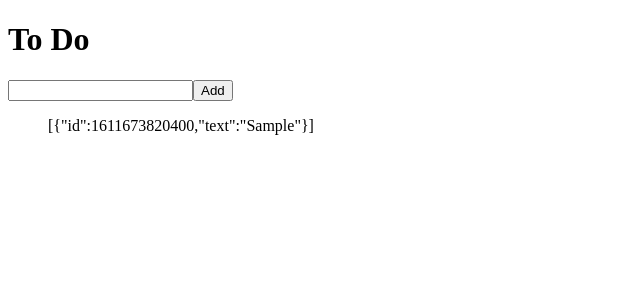
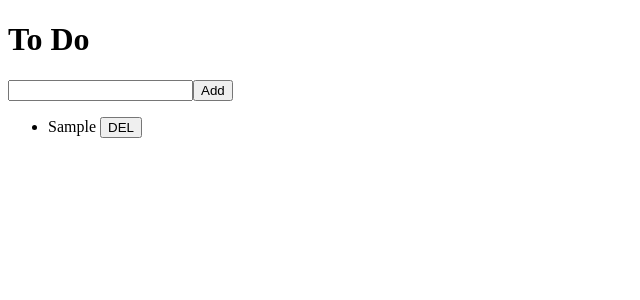
Before and after one commit to nakusha/redux_practice, a React (Create React App) app: page /#/ in a window 1280 px wide. Both pictures are taken after typing "Sample" into the empty fields and a click on the button "Add". Shown: the top 300 px of the page, without its empty margins (0-640 px from the left). Built offline with nearby package versions, Linux system fonts and the light colour scheme.

Commit message:
delete to do 기능 구현

```diff
--- a/src/routes/Home.js
+++ b/src/routes/Home.js
@@ -1,6 +1,7 @@
 import React, { useState } from "react";
 import { connect } from "react-redux";
 import { actionCreators } from "../store";
+import ToDo from "./ToDo";
 
 const Home = ({toDos, addToDo, deleteToDo}) => {
   const [text, setText] = useState("");
@@ -23,7 +24,7 @@ const Home = ({toDos, addToDo, deleteToDo}) => {
         <button>Add</button>
       </form>
       <ul>
-        {JSON.stringify(toDos)}
+        {toDos.map((toDo, index) => <ToDo key={`todo${index}`} {...toDo}/>)}
       </ul>
     </>
   )
@@ -39,7 +40,6 @@ const mapStateToProps = (state) => {
 const mapDispatchToProps = (dispatch) => {
   return {
     addToDo: (text) => dispatch(actionCreators.addToDo(text)),
-    deleteToDo: (id) => dispatch(actionCreators.deleteToDo(id))
   }
 }
 
--- /dev/null
+++ b/src/routes/ToDo.js
@@ -0,0 +1,20 @@
+import React from "react";
+import { connect } from "react-redux";
+import { actionCreators } from "../store";
+
+const ToDo = ({text, onDelBtnClick}) => {
+
+  return (
+    <li>
+      {text} <button onClick={onDelBtnClick}>DEL</button>
+    </li>
+  )
+}
+
+const mapDispatchToProps = (dispatch, ownProps) => {
+  return {
+    onDelBtnClick: () => dispatch(actionCreators.deleteToDo(ownProps.id))
+  }
+}
+
+export default connect(null, mapDispatchToProps)(ToDo);
```
